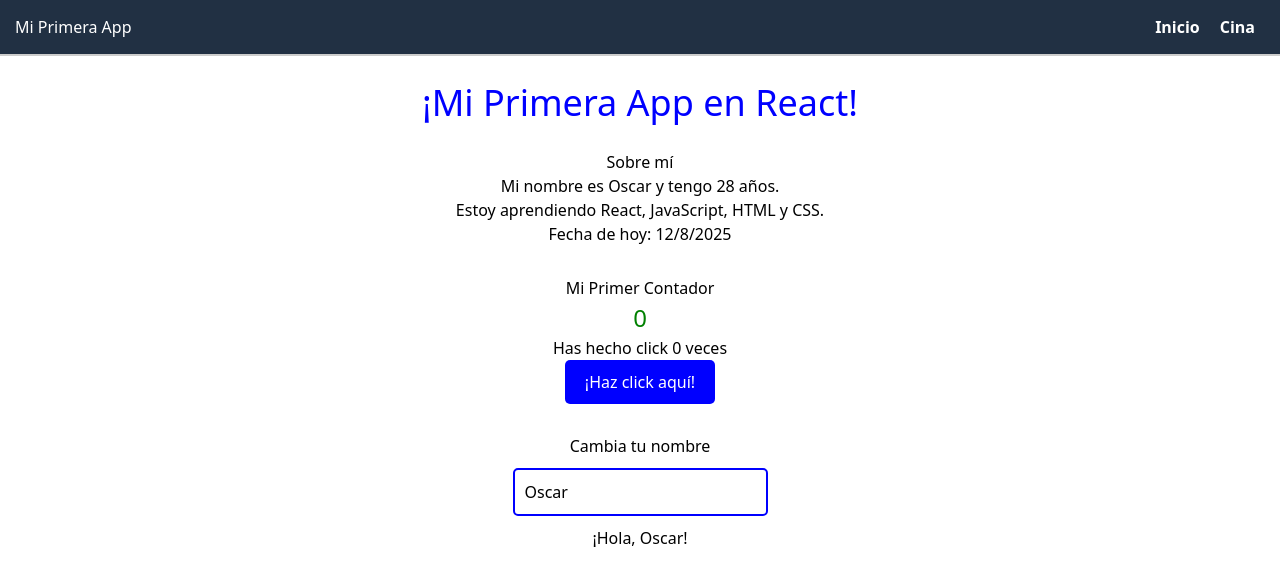
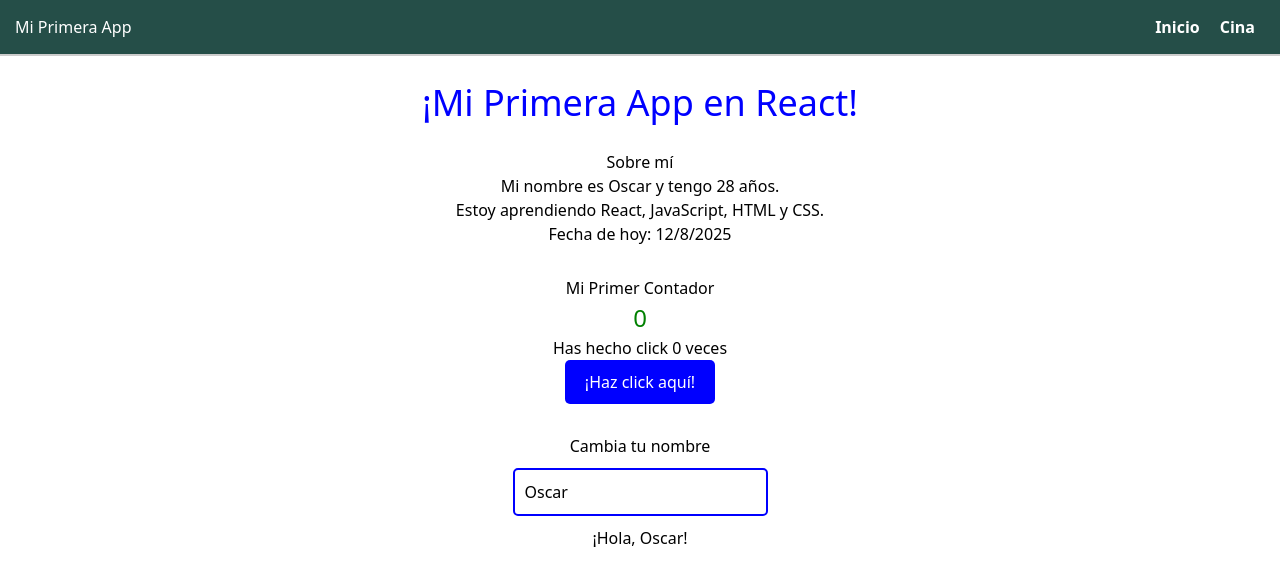
Before and after one commit to OscarMVM/CINA, a React (Create React App) app: page / in a window 1280 px wide. Shown: the top 586 px of the page. Built offline with nearby package versions, Linux system fonts and the light colour scheme.

Commit message:
style: Update background colors for Cina, CardMateria, and Navbar components

```diff
--- a/src/CardMateria.js
+++ b/src/CardMateria.js
@@ -98,7 +98,7 @@ function CardMateria({ materia }) {
             <div className="mt-6 pt-4 border-t border-green-100">
                 <button
                     onClick={() => setModalAbierto(true)}
-                    className="w-full bg-[#77AD94] hover:bg-green-700 text-white font-medium py-3 px-4 rounded-xl transition-colors duration-200 flex items-center justify-center gap-2"
+                    className="w-full bg-[#558257] hover:bg-green-700 text-white font-medium py-3 px-4 rounded-xl transition-colors duration-200 flex items-center justify-center gap-2"
                 >
                     Ver Datos Completos
                 </button>
--- a/src/Cina.js
+++ b/src/Cina.js
@@ -61,7 +61,7 @@ function Cina() {
     }, [datos, textoBusqueda]);
 
     return (
-        <div className='min-h-screen bg-[#213043]'>
+        <div className='min-h-screen bg-[#254E48]'>
             {/* Header con título y búsqueda */}
             <div className="text-center mb-8">
                 <h1 className='text-4xl font-bold text-white mb-2'>
--- a/src/Navbar.js
+++ b/src/Navbar.js
@@ -4,7 +4,7 @@ import { Link } from "react-router-dom";
 function Navbar() {
     return (
         <nav style={{
-            backgroundColor: '#213043',
+            backgroundColor: '#254E48',
             padding: '15px',
             borderBottom: '2px solid #ccc'
         }}>
```
